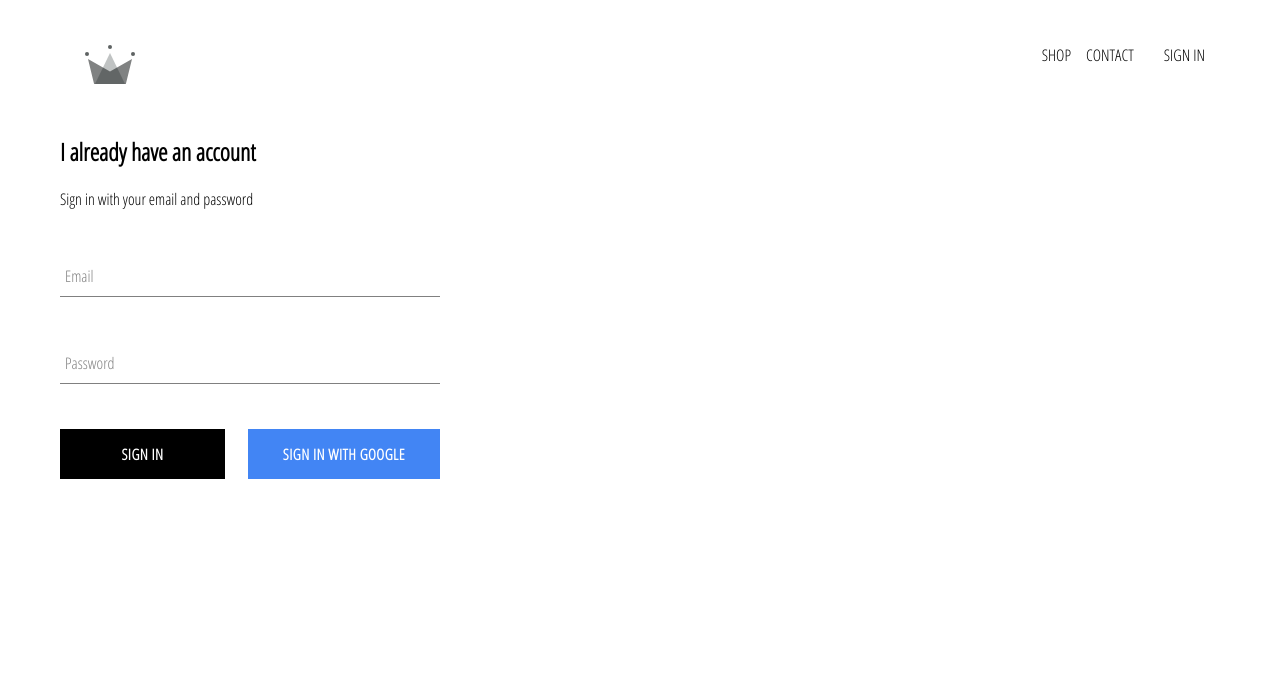
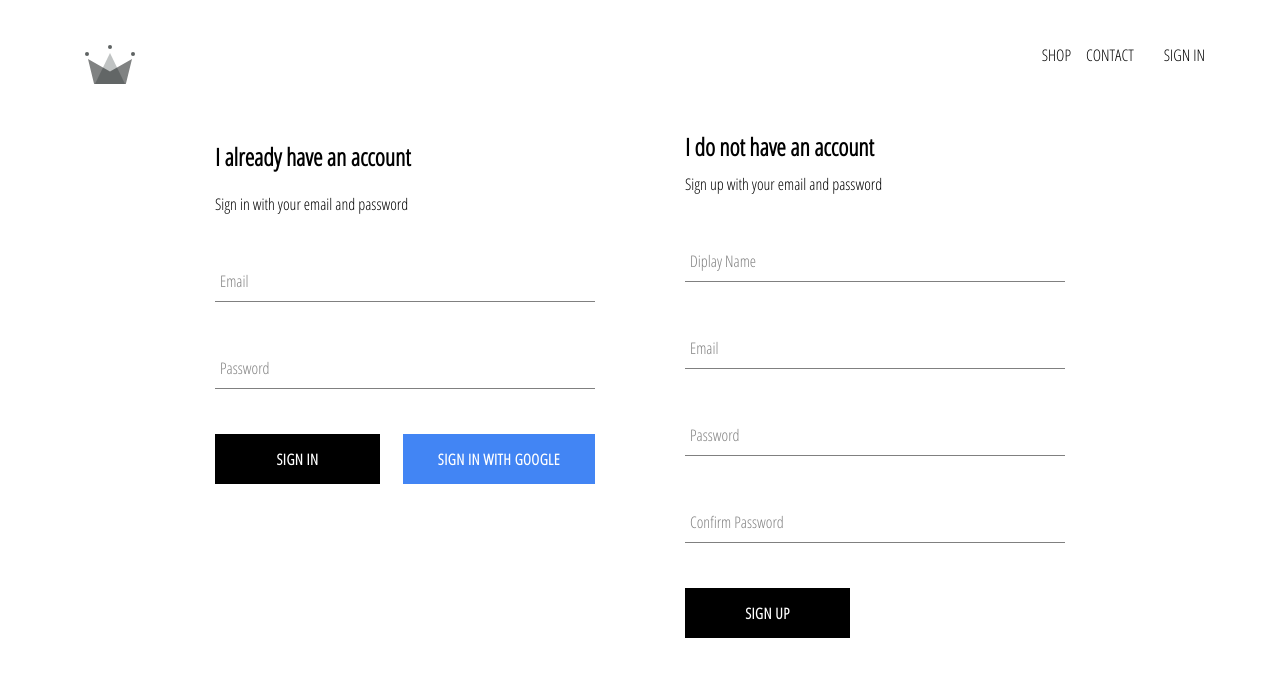
Before and after one commit to herzogmatthias/crwn-clothing, a React (Create React App) app: page /signIn in a window 1280 px wide. Shown: the top 676 px of the page. Built offline with nearby package versions, Linux system fonts and the light colour scheme; no server answers.

Commit message:
implemented firebase utils, included ability o store authenticated users into our firestore database

```diff
--- a/src/App.tsx
+++ b/src/App.tsx
@@ -5,16 +5,23 @@ import { Route, Switch } from "react-router-dom";
 import { ShopPage } from "./pages/shop/shop.component";
 import Header from "./components/header/header.component";
 import { SignInAndSignUp } from "./pages/sign-in-and-sign-up/sign-in-and-sign-up.component";
-import { auth } from "./firebase/firebase.utils";
+import { auth, createUserProfileDocument } from "./firebase/firebase.utils";
 import { User, Unsubscribe } from "firebase";
+import { IUserAuth } from "./IUserAuth";
 
 function App() {
-  const [currentUser, setUser] = React.useState<User | null>(null);
+  const [currentUser, setUser] = React.useState<IUserAuth | null>(null);
   let unsubscripeFromAuth: Unsubscribe;
   useEffect(() => {
-    unsubscripeFromAuth = auth.onAuthStateChanged((user) => {
-      setUser(user);
-      console.log(user);
+    unsubscripeFromAuth = auth.onAuthStateChanged(async (userAuth) => {
+      if (userAuth) {
+        const userRef = await createUserProfileDocument(userAuth);
+        userRef!.onSnapshot((snapShot) => {
+          setUser({ id: snapShot.id, ...(snapShot.data() as IUserAuth) });
+        });
+      } else {
+        setUser(null);
+      }
     });
     return function cleanup() {
       unsubscripeFromAuth();
--- /dev/null
+++ b/src/IUserAuth.ts
@@ -0,0 +1,6 @@
+export interface IUserAuth {
+  id: string;
+  displayName: string;
+  email: string;
+  createdAt: Date;
+}
--- a/src/components/header/header.component.tsx
+++ b/src/components/header/header.component.tsx
@@ -2,11 +2,11 @@ import * as React from "react";
 import { Link } from "react-router-dom";
 import { ReactComponent as Logo } from "../../assets/crown.svg";
 import "./header.styles.scss";
-import { User } from "firebase";
 import { auth } from "../../firebase/firebase.utils";
+import { IUserAuth } from "../../IUserAuth";
 
 export interface IHeaderProps {
-  currentUser: User | null;
+  currentUser: IUserAuth | null;
 }
 
 export default function Header({ currentUser }: IHeaderProps) {
--- /dev/null
+++ b/src/components/sign-up/ISignUpInfo.ts
@@ -0,0 +1,6 @@
+export interface ISignUpInfo {
+  displayName: string;
+  email: string;
+  password: string;
+  confirmPassword: string;
+}
--- /dev/null
+++ b/src/components/sign-up/sign-up.component.tsx
@@ -0,0 +1,86 @@
+import * as React from "react";
+import "./sign-up.styles.scss";
+import { ISignUpInfo } from "./ISignUpInfo";
+import FormInput from "../form-input/form-input.component";
+import { CustomButton } from "../custom-button/custom-button.component";
+import { auth, createUserProfileDocument } from "../../firebase/firebase.utils";
+
+export interface ISignUpProps {}
+
+export default function SignUp(props: ISignUpProps) {
+  const [signUpInfo, setSignUpInfo] = React.useState<ISignUpInfo>({
+    displayName: "",
+    confirmPassword: "",
+    email: "",
+    password: "",
+  });
+  const { email, password, displayName, confirmPassword } = signUpInfo;
+
+  const _handleSubmit = async (event: React.FormEvent) => {
+    event.preventDefault();
+    if (password !== confirmPassword) {
+      alert("passwords don't match");
+      return;
+    }
+    try {
+      const { user } = await auth.createUserWithEmailAndPassword(
+        email,
+        password
+      );
+      await createUserProfileDocument(user, { displayName });
+      setSignUpInfo({
+        email: "",
+        displayName: "",
+        confirmPassword: "",
+        password: "",
+      });
+    } catch (error) {
+      console.log(error);
+    }
+  };
+  const _handleChange = (event: React.ChangeEvent<HTMLInputElement>) => {
+    const { value, name } = event.target;
+    setSignUpInfo((prevState) => ({ ...prevState, [name]: value }));
+  };
+  return (
+    <div className="sign-up">
+      <h2 className="title">I do not have an account</h2>
+      <span>Sign up with your email and password</span>
+      <form className="sign-up-form" onSubmit={_handleSubmit}>
+        <FormInput
+          handleChange={_handleChange}
+          type="text"
+          name="displayName"
+          value={displayName}
+          label="Diplay Name"
+          required
+        ></FormInput>
+        <FormInput
+          handleChange={_handleChange}
+          type="email"
+          name="email"
+          value={email}
+          label="Email"
+          required
+        ></FormInput>
+        <FormInput
+          handleChange={_handleChange}
+          type="password"
+          name="password"
+          value={password}
+          label="Password"
+          required
+        ></FormInput>
+        <FormInput
+          handleChange={_handleChange}
+          type="password"
+          name="confirmPassword"
+          value={confirmPassword}
+          label="Confirm Password"
+          required
+        ></FormInput>
+        <CustomButton type="submit">SIGN UP</CustomButton>
+      </form>
+    </div>
+  );
+}
--- /dev/null
+++ b/src/components/sign-up/sign-up.styles.scss
@@ -0,0 +1,9 @@
+.sign-up {
+  display: flex;
+  flex-direction: column;
+  width: 380px;
+
+  .title {
+    margin: 10px 0;
+  }
+}
--- a/src/firebase/firebase.utils.ts
+++ b/src/firebase/firebase.utils.ts
@@ -1,4 +1,4 @@
-import firebase from "firebase/app";
+import firebase, { User } from "firebase/app";
 import "firebase/firestore";
 import "firebase/auth";
 
@@ -13,6 +13,26 @@ const config = {
   measurementId: "G-TY8X93BXVV",
 };
 
+export const createUserProfileDocument = async (
+  userAuth: User | null,
+  additionalData?: any
+) => {
+  if (!userAuth) return;
+
+  const userRef = firestore.doc(`users/${userAuth.uid}`);
+  const snapShot = await userRef.get();
+  if (!snapShot.exists) {
+    const { displayName, email } = userAuth;
+    const createdAt = new Date();
+    try {
+      await userRef.set({ displayName, email, createdAt, ...additionalData });
+    } catch (error) {
+      console.log("error creating user", error.message);
+    }
+  }
+  return userRef;
+};
+
 firebase.initializeApp(config);
 
 export const auth = firebase.auth();
--- a/src/pages/sign-in-and-sign-up/sign-in-and-sign-up.component.tsx
+++ b/src/pages/sign-in-and-sign-up/sign-in-and-sign-up.component.tsx
@@ -1,5 +1,8 @@
 import * as React from "react";
 import { SignIn } from "../../components/sign-in/sign-in.component";
+import SignUp from "../../components/sign-up/sign-up.component";
+
+import "./sign-in-and-sign-up.styles.scss";
 
 export interface ISignInAndSignUpProps {}
 
@@ -7,6 +10,7 @@ export function SignInAndSignUp(props: ISignInAndSignUpProps) {
   return (
     <div className="sign-in-and-sign-up">
       <SignIn></SignIn>
+      <SignUp></SignUp>
     </div>
   );
 }
--- a/src/pages/sign-in-and-sign-up/sign-in-and-sign-up.styles.scss
+++ b/src/pages/sign-in-and-sign-up/sign-in-and-sign-up.styles.scss
@@ -0,0 +1,6 @@
+.sign-in-and-sign-up {
+  width: 850px;
+  display: flex;
+  justify-content: space-between;
+  margin: 30px auto;
+}
```
